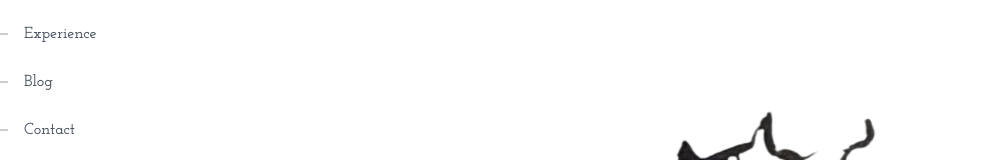
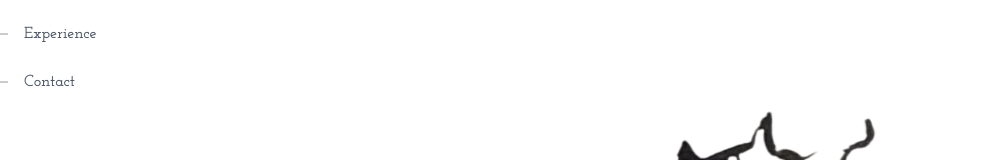
Before and after one commit to Misato-Seki/musical-octo-guide, a Next.js app in the folder frontend/: page / in a window 1280 px wide. Shown: the part 170-330 px from the top of the page, without its empty margins (0-983 px from the left). Built offline with nearby package versions, Linux system fonts and the light colour scheme.

Commit message:
fix: solve deployment error

```diff
--- a/frontend/app/contact/page.tsx
+++ b/frontend/app/contact/page.tsx
@@ -0,0 +1,7 @@
+export default function ContactPage() {
+  return (
+    <div>
+      <h1>Contact</h1>
+    </div>
+  );
+}
--- a/frontend/components/NavBar.tsx
+++ b/frontend/components/NavBar.tsx
@@ -13,7 +13,7 @@ const NavBar = () => {
     // { name: 'Skill', path: '/skill' },
     { name: 'Projects', path: '/projects' },
     { name: 'Experience', path: '/experience' },
-    { name: 'Blog', path: '/blog' },
+    // { name: 'Blog', path: '/blog' },
     { name: 'Contact', path: '/contact' },
   ];
 
```
